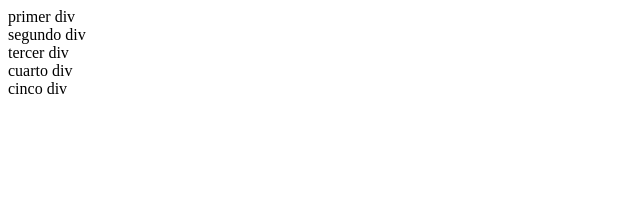
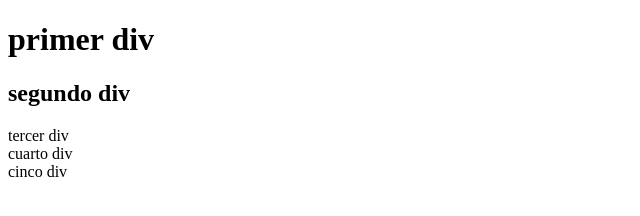
Before and after one commit to anbenva01/carpeta_git, a plain HTML site: page index.html in a window 1280 px wide. Shown: the whole page, without its empty margins (0-640 px from the left). Drawn offline with Linux system fonts and the light colour scheme.

Commit message:
segundos cambios

```diff
--- a/index.html
+++ b/index.html
@@ -7,8 +7,8 @@
     <title>Document</title>
 </head>
 <body>
-    <div>primer div</div>
-    <div>segundo div</div>
+    <div><h1>primer div</h1></div>
+    <div><h2>segundo div</h2></div>
     <div>tercer div</div>
     <div>cuarto div</div>
     <div>cinco div</div>
```
